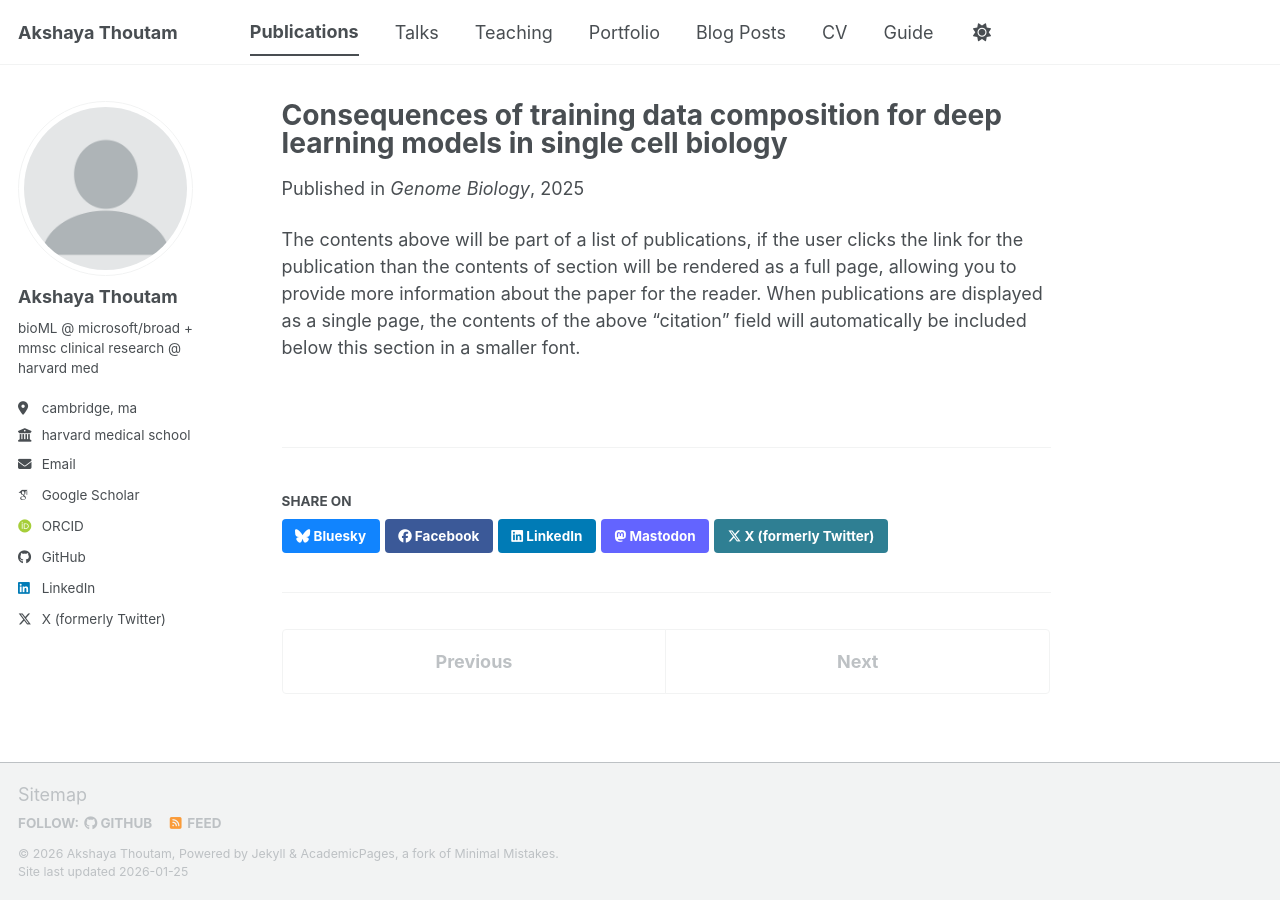
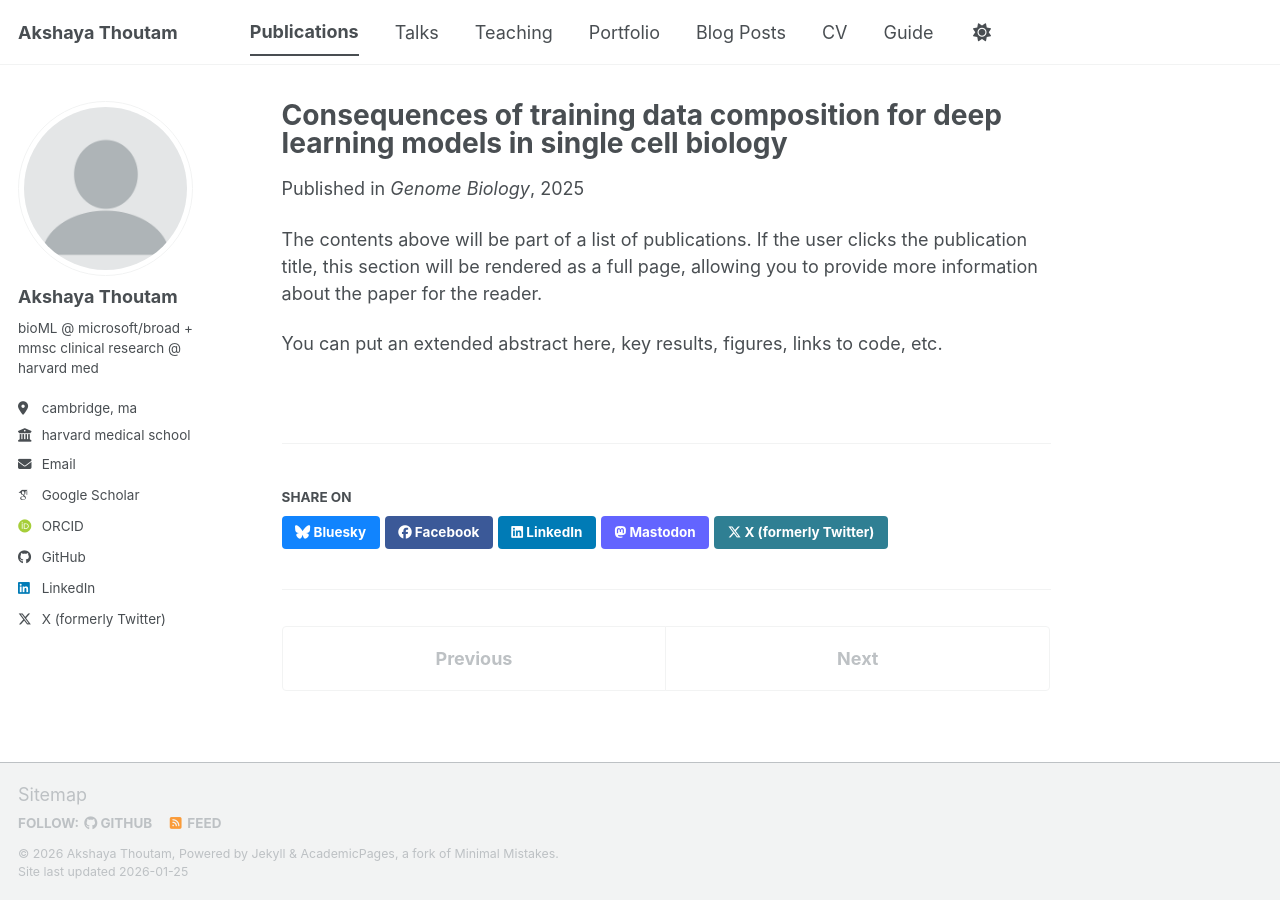
Before and after one commit to AkshayaThoutam/akshayathoutam.github.io, a Jekyll site: the page built from _publications/2009-10-01-paper-title-number-1.md, in a window 1280 px wide. Built offline with Jekyll 4.4.1, drawn with Linux system fonts in a browser that asks for light colours; some web fonts are replaced; a script bundle is joined from its source files by our own code; library files that are not in the unit come from our copies.

Commit message:
publication-test

```diff
--- a/_publications/2009-10-01-paper-title-number-1.md
+++ b/_publications/2009-10-01-paper-title-number-1.md
@@ -1,30 +1,19 @@
 ---
-# title: "Paper Title Number 1"
-# collection: publications
-# category: manuscripts
-# permalink: /publication/2009-10-01-paper-title-number-1
-# excerpt: 'This paper is about the number 1. The number 2 is left for future work.'
-# date: 2009-10-01
-# venue: 'Journal 1'
-# slidesurl: 'https://academicpages.github.io/files/slides1.pdf'
-# paperurl: 'https://academicpages.github.io/files/paper1.pdf'
-# bibtexurl: 'https://academicpages.github.io/files/bibtex1.bib'
-# citation: 'Your Name, You. (2009). &quot;Paper Title Number 1.&quot; <i>Journal 1</i>. 1(1).'
 title: "Consequences of training data composition for deep learning models in single cell biology"
 collection: publications
 date: 2025-02-24
 venue: "Genome Biology"
-venue_short: "Genome Bio"          # <- badge text (left)
-badge2: "Paper"               # <- optional second badge
-badge2_style: "outline"      # optional: "solid" or "outline"
-
-authors: "Ajay Nadig†, Akshaya Thoutam†, ect, ect"
-equal_contrib: true          # (†=equal contribution) note on page
-
+venue_short: "Genome Bio"
+badge2: "Paper"
+badge2_style: "outline"
+authors: "Ajay Nadig†, Akshaya Thoutam†, etc, etc"
 paperurl: "https://..."
 arxiv: "https://arxiv.org/abs/...."
 biorxiv: "https://www.biorxiv.org/content/...."
-bibtex: "/files/switchcraft.bib"     # or a URL
+bibtex: "/files/switchcraft.bib"
 abstract: "Short abstract text..."
 ---
-The contents above will be part of a list of publications, if the user clicks the link for the publication than the contents of section will be rendered as a full page, allowing you to provide more information about the paper for the reader. When publications are displayed as a single page, the contents of the above "citation" field will automatically be included below this section in a smaller font.
+
+The contents above will be part of a list of publications. If the user clicks the publication title, this section will be rendered as a full page, allowing you to provide more information about the paper for the reader.
+
+You can put an extended abstract here, key results, figures, links to code, etc.
```
